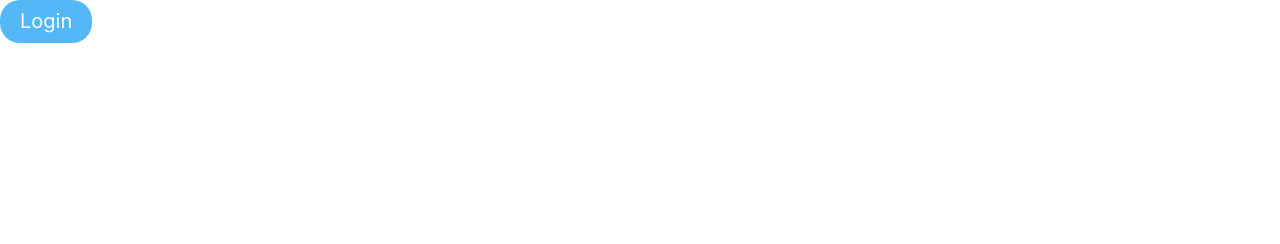
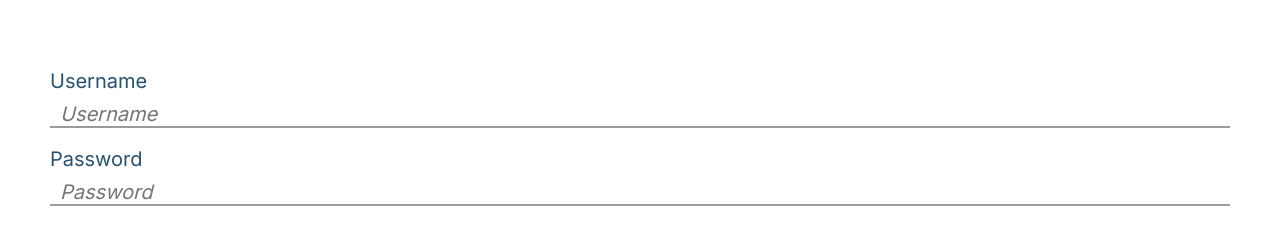
Before and after one commit to Dev-Odz/Login-Form, a plain HTML site: page index.html in a window 1280 px wide. Drawn offline with Linux system fonts and the light colour scheme; a web font is replaced by a local one.

Commit message:
Adding Inputs.

```diff
--- a/css/style.css
+++ b/css/style.css
@@ -13,11 +13,12 @@ html {
 
 body {
   font-family: "Inter", Arial, Helvetica, sans-serif;
+  font-size: 2rem;
+  padding: 5rem;
 }
 
 /* Button */
 .btn {
-  font-size: 2rem;
   padding: 1rem 2rem;
   border: 0;
   border-radius: 2rem;
@@ -34,3 +35,35 @@ body {
   background: var(--blue-sapphire);
   color: var(--snow);
 }
+
+/* Labels */
+label {
+  display: block;
+  margin-top: 2rem;
+}
+
+.lbl--secondary {
+  color: var(--blue-sapphire);
+}
+
+/* Input */
+input {
+  padding: 1rem 1rem 0;
+  font-style: italic;
+  font-weight: 400;
+}
+
+.input--box {
+  border-bottom: 2px solid #9b9b9b;
+}
+
+.input--box:active {
+}
+
+.input--outline {
+  outline: 0;
+  border: 0;
+}
+
+.input--outline:active {
+}
--- a/index.html
+++ b/index.html
@@ -14,6 +14,32 @@
     <title>Login Form</title>
   </head>
   <body>
-    <button class="btn btn--primary btn--login" type="submit">Login</button>
+    <div class="block">
+      <label class="lbl--secondary" for="username">Username</label>
+      <div class="input--box">
+        <input
+          class="input--outline"
+          type="text"
+          name="username"
+          minlength="5"
+          maxlength="10"
+          placeholder="Username"
+          required
+        />
+      </div>
+      <label class="lbl--secondary" for="password">Password</label>
+      <div class="input--box">
+        <input
+          class="input--outline"
+          type="password"
+          name="password"
+          id=""
+          minlength="5"
+          maxlength="10"
+          placeholder="Password"
+          required
+        />
+      </div>
+    </div>
   </body>
 </html>
```
Also changed, not shown: components/input-fields.html (added, +27 -0 lines).
